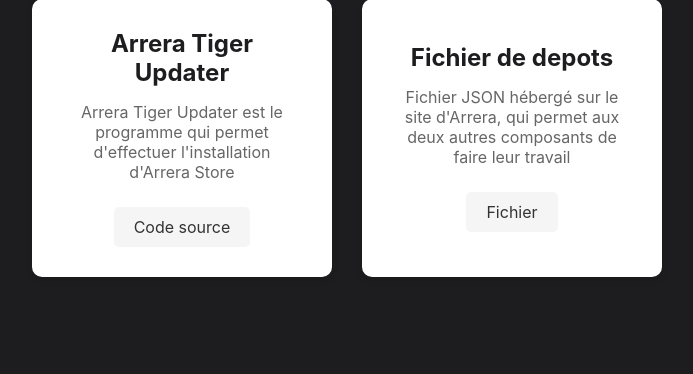
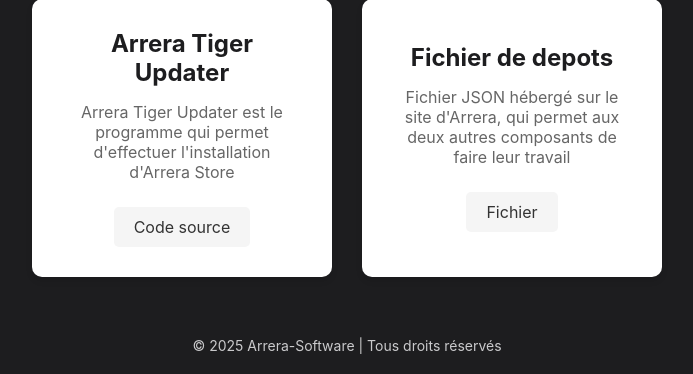
Before and after one commit to Arrera-Software/site-web, a PHP site: page /store in a window 1280 px wide. Shown: the part 1055-1429 px from the top of the page, without its empty margins (293-986 px from the left). Before the commit the page ends 1332 px from the top, so only its background shows below. Run offline with PHP 8.4, Linux system fonts and the light colour scheme.

Commit message:
Ajout footer

```diff
--- a/store.php
+++ b/store.php
@@ -106,4 +106,15 @@
             </div>
         </div>
     </main>
+
+
+     <!-- Footer -->
+     <footer class="main-footer">
+        <div class="container">
+            <p class="copyright">
+                © <?php echo date('Y'); ?> Arrera-Software | Tous droits réservés
+            </p>
+        </div>
+    </footer>
+
 </body>
```
